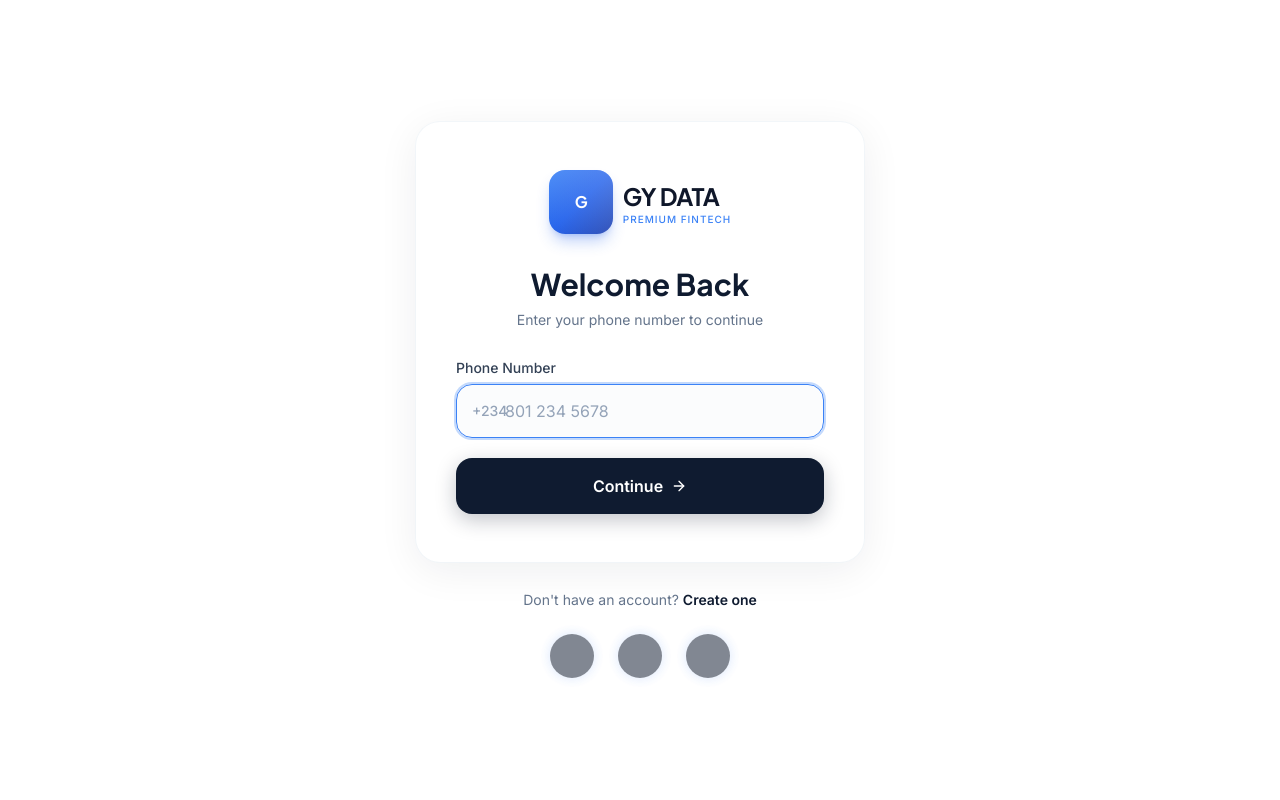
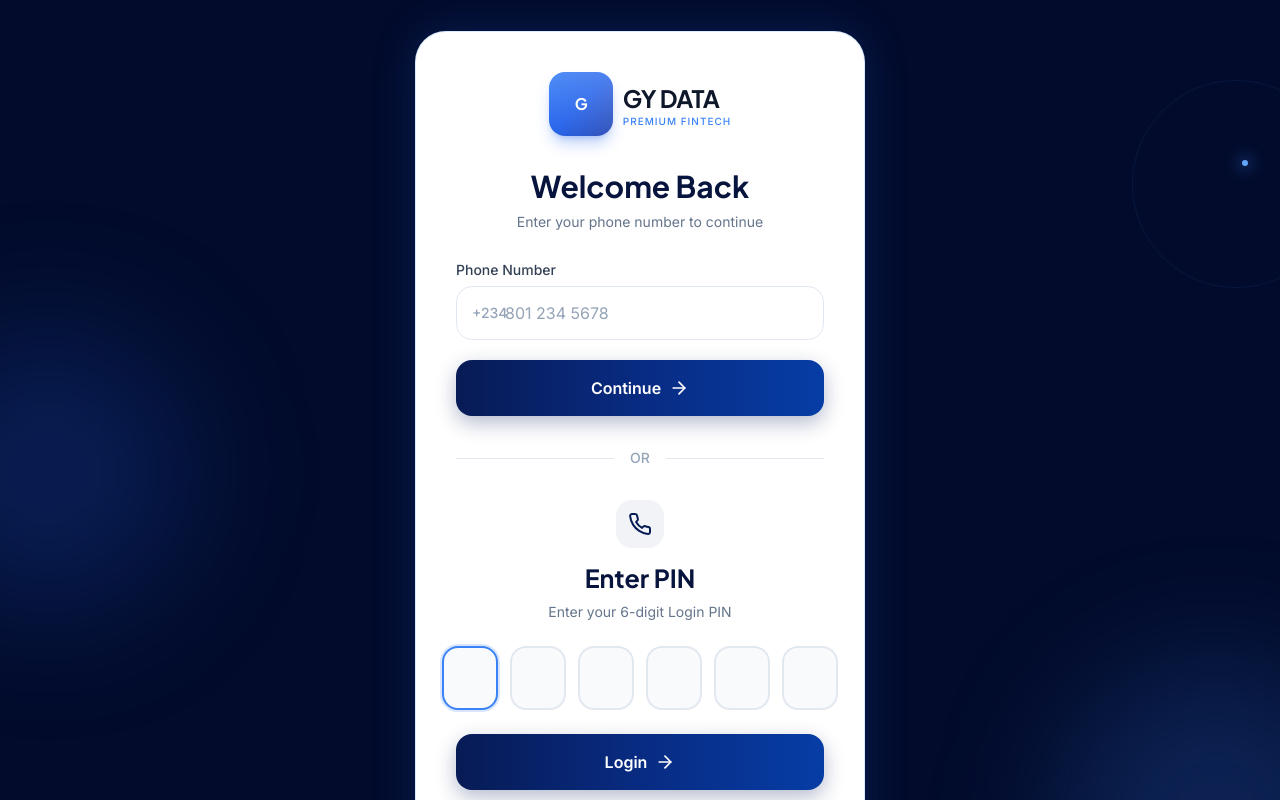
Before and after one commit to alhusabkn2-gif/Gy-Data-app, a React (Vite) app: page /login in a window 1280 px wide. Shown: the top 800 px of the page. Built offline with nearby package versions, Linux system fonts and the light colour scheme; no server answers.

Commit message:
Update Login.tsx

```diff
--- a/src/pages/auth/Login.tsx
+++ b/src/pages/auth/Login.tsx
@@ -1,7 +1,7 @@
-import { useState, useEffect } from 'react';
+import { useState } from 'react';
 import { useNavigate, Link } from 'react-router-dom';
-import { motion, AnimatePresence } from 'framer-motion';
-import { Phone, Fingerprint, ArrowRight } from 'lucide-react';
+import { motion } from 'framer-motion';
+import { ArrowRight, Phone } from 'lucide-react';
 import { useAuth } from '../../contexts/AuthContext';
 import Logo from '../../components/Logo';
 import PinInput from '../../components/ui/PinInput';
@@ -11,74 +11,98 @@ import Input from '../../components/ui/Input';
 export default function Login() {
   const navigate = useNavigate();
   const { login, user } = useAuth();
-  const [step, setStep] = useState<'phone' | 'pin'>('phone');
+
   const [phone, setPhone] = useState('');
   const [pin, setPin] = useState('');
   const [error, setError] = useState('');
   const [loading, setLoading] = useState(false);
 
-  const handlePhoneSubmit = (e: React.FormEvent) => {
-    e.preventDefault();
-    if (phone.replace(/\D/g, '').length < 11) {
+  const handleLogin = async () => {
+    const cleanPhone = phone.replace(/\D/g, '');
+
+    if (cleanPhone.length < 11) {
       setError('Enter a valid 11-digit phone number');
       return;
     }
-    setError('');
-    setStep('pin');
-  };
 
-  const handlePinComplete = async (val: string) => {
+    if (pin.length !== 6) {
+      setError('Enter your 6-digit Login PIN');
+      return;
+    }
+
     setLoading(true);
     setError('');
-    const { error: err } = await login(phone.replace(/\D/g, ''), val);
+
+    const { error: err } = await login(cleanPhone, pin);
+
     if (err) {
       setError(err);
       setPin('');
       setLoading(false);
-    } else {
+      return;
+    }
+
     navigate('/');
-    }
   };
 
-  useEffect(() => {
-    if (error) {
-      const t = setTimeout(() => setError(''), 3000);
-      return () => clearTimeout(t);
-    }
-  }, [error]);
+  return (
+    <div className="relative min-h-screen overflow-hidden bg-[#020b2b] px-5 py-8 flex items-center justify-center">
 
-  return (
-    <div className="min-h-screen flex items-center justify-center bg-white px-5 py-8">
-      <div className="w-full max-w-md">
-        {/* Card */}
+      {/* Background glow */}
+      <div className="absolute inset-0 overflow-hidden pointer-events-none">
+        <div className="absolute -left-24 top-[30%] w-72 h-72 rounded-full bg-blue-600/20 blur-3xl" />
+        <div className="absolute -right-24 bottom-[10%] w-80 h-80 rounded-full bg-blue-500/20 blur-3xl" />
+
+        <div className="absolute left-0 bottom-20 w-48 h-48 rounded-full border border-blue-500/10" />
+        <div className="absolute right-[-60px] top-20 w-52 h-52 rounded-full border border-blue-500/10" />
+
+        <div className="absolute left-10 bottom-28 w-2 h-2 rounded-full bg-blue-400 shadow-[0_0_18px_6px_rgba(59,130,246,0.35)]" />
+        <div className="absolute right-8 top-40 w-1.5 h-1.5 rounded-full bg-blue-400 shadow-[0_0_15px_5px_rgba(59,130,246,0.3)]" />
+        <div className="absolute right-16 bottom-40 w-2 h-2 rounded-full bg-blue-500 shadow-[0_0_18px_5px_rgba(59,130,246,0.3)]" />
+      </div>
+
+      <div className="relative z-10 w-full max-w-md">
+
+        {/* Main card */}
         <motion.div
-          initial={{ opacity: 0, y: 24 }}
-          animate={{ opacity: 1, y: 0 }}
-          transition={{ duration: 0.5, ease: 'easeOut' }}
-          className="bg-white rounded-3xl shadow-[0_8px_40px_rgba(15,23,42,0.07)] ring-1 ring-slate-100/80 px-6 sm:px-10 py-10 sm:py-12"
+          initial={{ opacity: 0, y: 25, scale: 0.98 }}
+          animate={{ opacity: 1, y: 0, scale: 1 }}
+          transition={{ duration: 0.55, ease: 'easeOut' }}
+          className="
+            bg-white
+            rounded-[30px]
+            px-6
+            sm:px-10
+            py-10
+            shadow-[0_0_45px_rgba(37,99,235,0.22)]
+            ring-1
+            ring-blue-100
+          "
         >
+
           {/* Logo */}
           <motion.div
             initial={{ opacity: 0, scale: 0.9 }}
             animate={{ opacity: 1, scale: 1 }}
-            transition={{ duration: 0.5, delay: 0.1 }}
+            transition={{ duration: 0.45 }}
             className="flex justify-center mb-8"
           >
             <Logo size="lg" />
           </motion.div>
 
-          <AnimatePresence mode="wait">
-            {step === 'phone' ? (
-              <motion.div
-                key="phone"
-                initial={{ opacity: 0, x: 16 }}
-                animate={{ opacity: 1, x: 0 }}
-                exit={{ opacity: 0, x: -16 }}
-                transition={{ duration: 0.3 }}
-              >
-                <h1 className="text-[26px] sm:text-3xl font-bold font-display text-navy-900 mb-2 text-center">Welcome Back</h1>
-                <p className="text-slate-500 text-sm text-center mb-7">Enter your phone number to continue</p>
-                <form onSubmit={handlePhoneSubmit} className="space-y-5">
+          {/* Welcome */}
+          <div className="text-center mb-7">
+            <h1 className="text-[28px] sm:text-3xl font-bold font-display text-[#07143d]">
+              Welcome Back
+            </h1>
+
+            <p className="text-slate-500 text-sm mt-2">
+              Enter your phone number to continue
+            </p>
+          </div>
+
+          {/* Phone */}
+          <div className="space-y-5">
             <Input
               label="Phone Number"
               prefix="+234"
@@ -86,117 +110,237 @@ export default function Login() {
               inputMode="numeric"
               placeholder="801 234 5678"
               value={phone}
-                    onChange={(e) => setPhone(e.target.value)}
-                    error={error}
+              onChange={(e) => {
+                setPhone(e.target.value);
+                setError('');
+              }}
+              error={error && phone.replace(/\D/g, '').length < 11 ? error : ''}
               autoFocus
-                    className="!border-slate-200 !rounded-2xl !bg-slate-50/60 focus:!ring-blue-500/30 focus:!border-blue-500"
+              className="
+                !border-slate-200
+                !rounded-2xl
+                !bg-white
+                focus:!border-blue-500
+                focus:!ring-blue-500/20
+              "
             />
+
+            {/* Continue */}
             <Button
-                    type="submit"
+              type="button"
               fullWidth
               size="lg"
-                    className="!bg-navy-900 hover:!bg-navy-800 !shadow-[0_6px_20px_rgba(15,23,42,0.25)] !rounded-2xl"
+              onClick={() => {
+                if (phone.replace(/\D/g, '').length < 11) {
+                  setError('Enter a valid 11-digit phone number');
+                  return;
+                }
+
+                setError('');
+                document
+                  .getElementById('login-pin-section')
+                  ?.scrollIntoView({
+                    behavior: 'smooth',
+                    block: 'center',
+                  });
+              }}
+              className="
+                !bg-gradient-to-r
+                !from-[#071b55]
+                !via-[#082b82]
+                !to-[#063da5]
+                hover:!from-[#061746]
+                hover:!to-[#06358f]
+                !rounded-2xl
+                !shadow-[0_7px_20px_rgba(7,29,91,0.30)]
+              "
             >
-                    Continue <ArrowRight className="w-4 h-4" />
+              Continue
+              <ArrowRight className="w-5 h-5" />
             </Button>
-                </form>
-              </motion.div>
-            ) : (
-              <motion.div
-                key="pin"
-                initial={{ opacity: 0, x: 16 }}
-                animate={{ opacity: 1, x: 0 }}
-                exit={{ opacity: 0, x: -16 }}
-                transition={{ duration: 0.3 }}
-              >
-                <div className="mb-7 text-center">
-                  <div className="w-14 h-14 rounded-2xl bg-navy-900/5 flex items-center justify-center mb-4 mx-auto">
-                    <Phone className="w-7 h-7 text-navy-900" />
           </div>
-                  <h1 className="text-[26px] sm:text-3xl font-bold font-display text-navy-900 mb-2">Enter PIN</h1>
-                  <p className="text-slate-500 text-sm">Enter your 6-digit Login PIN</p>
+
+          {/* OR */}
+          <div className="flex items-center gap-4 my-8">
+            <div className="h-px flex-1 bg-slate-200" />
+
+            <span className="text-sm font-medium text-slate-400">
+              OR
+            </span>
+
+            <div className="h-px flex-1 bg-slate-200" />
           </div>
-                <div className="mb-7">
+
+          {/* PIN section */}
+          <div id="login-pin-section">
+
+            <div className="text-center mb-6">
+
+              <div className="
+                w-12
+                h-12
+                rounded-2xl
+                bg-[#071b55]/5
+                flex
+                items-center
+                justify-center
+                mx-auto
+                mb-3
+              ">
+                <Phone className="w-6 h-6 text-[#071b55]" />
+              </div>
+
+              <h2 className="
+                text-[25px]
+                font-bold
+                font-display
+                text-[#07143d]
+              ">
+                Enter PIN
+              </h2>
+
+              <p className="text-slate-500 text-sm mt-1">
+                Enter your 6-digit Login PIN
+              </p>
+            </div>
+
+            {/* PIN */}
+            <div className="mb-6">
               <PinInput
                 length={6}
                 value={pin}
-                    onChange={setPin}
-                    onComplete={handlePinComplete}
-                    error={!!error}
+                onChange={(value) => {
+                  setPin(value);
+                  setError('');
+                }}
+                onComplete={(value) => setPin(value)}
+                error={!!error && pin.length > 0}
               />
-                  {error && (
+
+              {error && pin.length > 0 && (
                 <motion.p
                   initial={{ opacity: 0 }}
                   animate={{ opacity: 1 }}
-                      className="text-center text-sm text-error-500 mt-3"
+                  className="text-center text-sm text-red-500 mt-3"
                 >
                   {error}
                 </motion.p>
               )}
+
               {loading && (
-                    <p className="text-center text-sm text-blue-600 mt-3 font-medium">Verifying...</p>
+                <p className="text-center text-sm text-blue-600 mt-3 font-medium">
+                  Verifying...
+                </p>
               )}
             </div>
-                <div className="flex items-center gap-3">
+
+            {/* Login */}
             <Button
-                    variant="secondary"
+              type="button"
               fullWidth
-                    onClick={() => { setStep('phone'); setPin(''); setError(''); }}
-                    className="!rounded-2xl"
+              size="lg"
+              onClick={handleLogin}
+              loading={loading}
+              className="
+                !bg-gradient-to-r
+                !from-[#071b55]
+                !via-[#082b82]
+                !to-[#063da5]
+                hover:!from-[#061746]
+                hover:!to-[#06358f]
+                !rounded-2xl
+                !shadow-[0_7px_20px_rgba(7,29,91,0.30)]
+              "
             >
-                    Back
+              Login
+              <ArrowRight className="w-5 h-5" />
             </Button>
-                  <Button
-                    variant="secondary"
-                    fullWidth
-                    onClick={() => alert('Biometric authentication would activate here')}
-                    className="!rounded-2xl"
-                  >
-                    <Fingerprint className="w-5 h-5" /> Biometric
-                  </Button>
-                </div>
-                <div className="text-center mt-6">
+
+            {/* Forgot PIN */}
+            <div className="text-center mt-5">
               <button
-                    onClick={() => alert('PIN reset would be handled via SMS OTP here')}
-                    className="text-sm text-blue-600 font-medium hover:underline"
+                type="button"
+                onClick={() =>
+                  alert('PIN reset would be handled via SMS OTP here')
+                }
+                className="
+                  text-sm
+                  text-blue-600
+                  font-medium
+                  hover:underline
+                "
               >
                 Forgot PIN?
               </button>
             </div>
-              </motion.div>
-            )}
-          </AnimatePresence>
+          </div>
         </motion.div>
 
-        {/* Footer links */}
-        <div className="text-center mt-7">
-          <p className="text-sm text-slate-500">
+        {/* Register */}
+        <div className="text-center mt-6">
+          <p className="text-sm text-white/50">
             Don't have an account?{' '}
-            <Link to="/register" className="text-navy-900 font-semibold hover:underline">
+            <Link
+              to="/register"
+              className="text-white font-semibold hover:underline"
+            >
               Create one
             </Link>
           </p>
+        </div>
 
-          {/* Quick Access Action Buttons */}
-          <div className="mt-6 flex items-center justify-center gap-6">
-            <SecretCircle onClick={() => navigate('/admin')} />
-            <SecretCircle onClick={() => navigate(user ? '/home' : '/login')} />
-            <SecretCircle onClick={() => navigate(user ? '/wallet' : '/login')} />
-          </div>
+        {/* Secret buttons — plain & very subtle */}
+        <div className="relative mt-7 h-28 opacity-[0.08]">
+
+          <SecretCircle
+            className="absolute left-[18%] top-0"
+            onClick={() => navigate('/admin')}
+          />
+
+          <SecretCircle
+            className="absolute right-[18%] top-0"
+            onClick={() => navigate(user ? '/home' : '/login')}
+          />
+
+          <SecretCircle
+            className="absolute left-[42%] bottom-0"
+            onClick={() => navigate(user ? '/wallet' : '/login')}
+          />
+
+          <SecretCircle
+            className="absolute right-[8%] bottom-0"
+            onClick={() => navigate(user ? '/wallet' : '/login')}
+          />
+
         </div>
       </div>
     </div>
   );
 }
 
-function SecretCircle({ onClick }: { onClick: () => void }) {
+function SecretCircle({
+  onClick,
+  className = '',
+}: {
+  onClick: () => void;
+  className?: string;
+}) {
   return (
     <motion.button
+      type="button"
       whileTap={{ scale: 0.9 }}
-      transition={{ type: 'spring', stiffness: 500, damping: 20 }}
       onClick={onClick}
       aria-label=""
-      className="w-[44px] h-[44px] rounded-full bg-navy-900/70 shadow-[0_0_10px_2px_rgba(59,130,246,0.18)] opacity-75 hover:opacity-100 transition-opacity duration-200"
+      className={`
+        w-[48px]
+        h-[48px]
+        rounded-full
+        bg-blue-500
+        border
+        border-blue-300/20
+        shadow-[0_0_18px_rgba(37,99,235,0.25)]
+        ${className}
+      `}
     />
   );
 }
```
Lines whose indentation alone changed are shown as unchanged.
